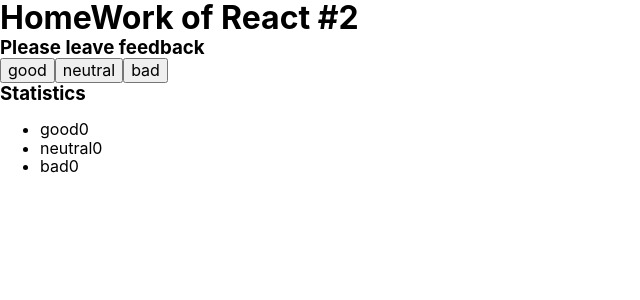
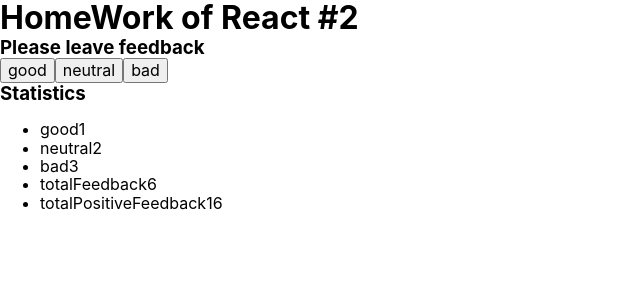
Before and after one commit to ragimovalik/goit-react-hw-02-feedback, a React (Create React App) app: page / in a window 1280 px wide. Shown: the top 300 px of the page, without its empty margins (0-640 px from the left). Built offline with nearby package versions, Linux system fonts and the light colour scheme; the HTML template or start-up script is replaced by a standard one.

Commit message:
In progress - Helper methods of App added

```diff
--- a/src/App.js
+++ b/src/App.js
@@ -6,22 +6,73 @@ import './App.css';
 
 class App extends Component {
   state = {
-    good: 0,
-    neutral: 0,
-    bad: 0,
+    good: 1,
+    neutral: 2,
+    bad: 3,
   };
 
+  changer = nameOf => {
+    switch (nameOf) {
+      case 'good':
+        this.setState(prevState => ({
+          good: prevState.good + 1,
+        }));
+        break;
+
+      case 'neutral':
+        this.setState(prevState => ({
+          neutral: prevState.neutral + 1,
+        }));
+        break;
+
+      case 'bad':
+        this.setState(prevState => ({
+          bad: prevState.bad + 1,
+        }));
+        break;
+
+      default:
+        console.log('nononono');
+    }
+  };
+
+  countTotalFeedback() {
+    return Object.values(this.state).reduce((acc, num) => num + acc, 0);
+  }
+
+  countPositiveFeedbackPercentage() {
+    return Object.values(this.state).reduce((acc, num) => {
+      const percentageCounter =
+        (this.state.good / this.countTotalFeedback()) * 100;
+      return Math.floor(percentageCounter);
+    }, 0);
+  }
+
   render() {
-    // console.log(this.state);
     const buttonsNames = Object.keys(this.state);
+    const statObj = {
+      ...this.state,
+      totalFeedback: this.countTotalFeedback(),
+      totalPositiveFeedback: this.countPositiveFeedbackPercentage(),
+    };
+
+    // console.log(statObj);
+
+    // console.log(
+    //   this.countTotalFeedback(),
+    //   this.countPositiveFeedbackPercentage(),
+    // );
 
     return (
       <>
         <h1>HomeWork of React #2</h1>
         <TitleOfSection text={'Please leave feedback'} />
-        <Buttons buttonsNames={buttonsNames} />
+        <Buttons
+          buttonsNames={buttonsNames}
+          onClick={event => this.changer(event.target.textContent)}
+        />
         <TitleOfSection text={'Statistics'} />
-        <StatisticsTable rating={this.state} />
+        <StatisticsTable rating={statObj} />
       </>
     );
   }
--- a/src/components/Buttons/Buttons.jsx
+++ b/src/components/Buttons/Buttons.jsx
@@ -1,18 +1,10 @@
 import PropTypes from 'prop-types';
 import Button from '../Button/Button';
 
-const Buttons = ({ buttonsNames }) => {
-  return (
-    <>
-      {buttonsNames.map(btnName => (
-        <Button
-          key={btnName}
-          btnText={btnName}
-          onClick={() => console.log('clicked on button: ', btnName)}
-        />
-      ))}
-    </>
-  );
+const Buttons = ({ buttonsNames, onClick }) => {
+  return buttonsNames.map(btnName => (
+    <Button key={btnName} btnText={btnName} onClick={onClick} />
+  ));
 };
 
 Buttons.propTypes = {
```
